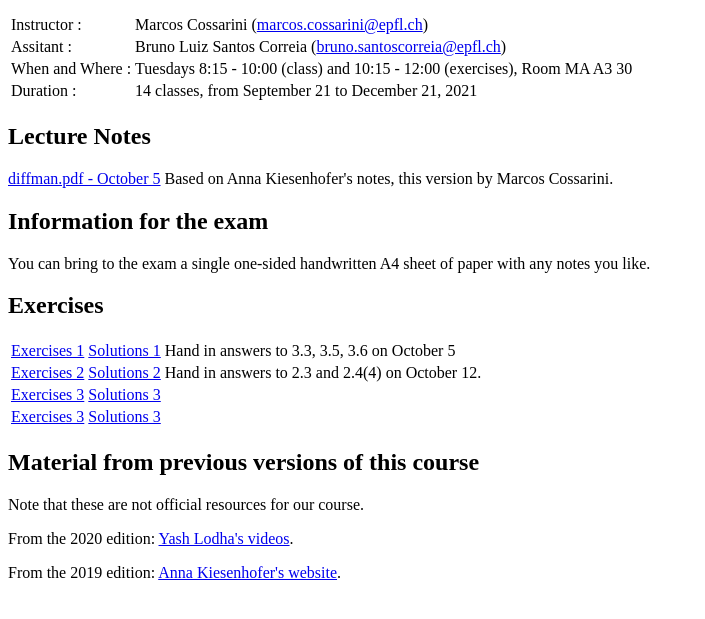
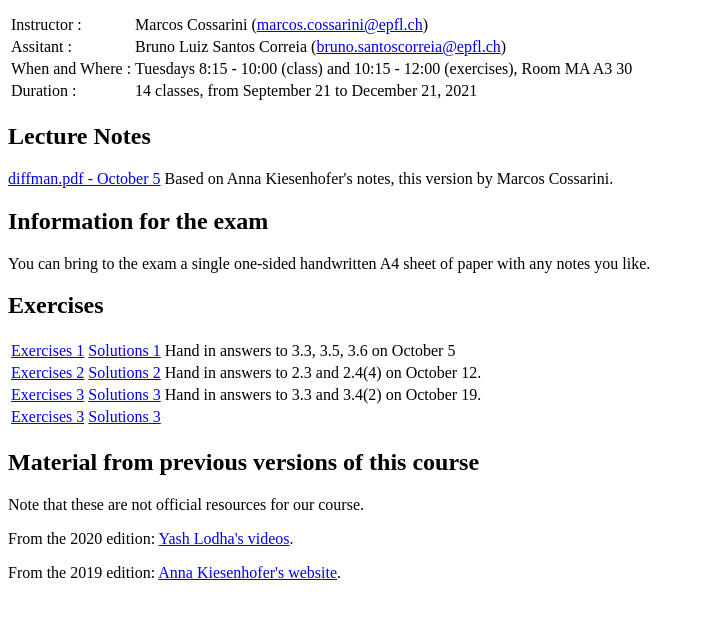
Before and after one commit to marcosaedro/marcosaedro.github.io, a plain HTML site: page diffman_2021/index.html in a window 1280 px wide. Shown: the part 101-720 px from the top of the page, without its empty margins (0-705 px from the left). Drawn offline with Linux system fonts and the light colour scheme.

Commit message:
hand in series 3

```diff
--- a/diffman_2021/index.html
+++ b/diffman_2021/index.html
@@ -48,6 +48,7 @@
   <tr>
     <td><a href="./diffman_exer_3.pdf">Exercises 3</a></td>
     <td><a href="./diffman_exer_3_sol.pdf">Solutions 3</a></td>
+    <td> Hand in answers to 3.3 and 3.4(2) on October 19. </td>
   </tr>
   <tr>
     <td><a href="./diffman_exer_4.pdf">Exercises 3</a></td>
```
